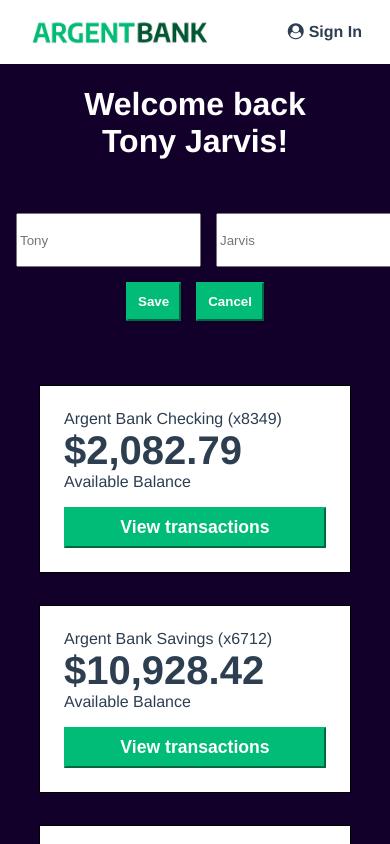
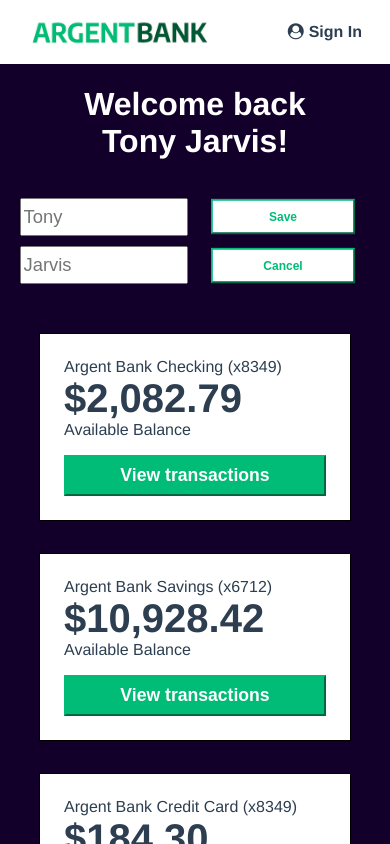
Before and after one commit to thxDuck/DylanPelle_13_072022, a React (Create React App) app: page /profile in a window 390 px wide. Shown: the top 844 px of the page. Built offline with nearby package versions, Linux system fonts and the light colour scheme.

Commit message:
Add edit name form

```diff
--- a/src/components/partials/loginForm.jsx
+++ b/src/components/partials/LoginForm.jsx
@@ -1,7 +1,6 @@
 import React from 'react'
 
-// TODO : Diviser le formulaire en deux parties ?
-const loginForm = () => {
+const LoginForm = () => {
     return (
         <form>
             <div className="input-wrapper">
@@ -21,4 +20,4 @@ const loginForm = () => {
     )
 }
 
-export default loginForm;
+export default LoginForm;
--- a/src/components/profile/EditName.jsx
+++ b/src/components/profile/EditName.jsx
@@ -1,6 +1,7 @@
 import React from 'react'
 
-// TODO : Créer plustot deux elements, un gauche et un droit
+// TODO : Diviser le formulaire en deux parties ?
+
 const EditName = (props) => {
     const { firstName, lastName } = props;
     return (
--- a/src/components/profile/HeaderProfile.jsx
+++ b/src/components/profile/HeaderProfile.jsx
@@ -1,11 +1,12 @@
 import React from 'react'
 import EditName from './EditName.jsx'
+
 const HeaderProfile = () => {
     return (
         <div className="header">
             <h1>Welcome back<br />Tony Jarvis!</h1>
              <EditName firstName="Tony" lastName="Jarvis" />
-           {/*  <button className="edit-button">Edit Name</button> */}
+            {/* <button className="edit-button">Edit Name</button> */}
         </div>
     )
 }
--- a/src/pages/Login.jsx
+++ b/src/pages/Login.jsx
@@ -1,5 +1,5 @@
 import React from 'react'
-import LoginForm from "../components/partials/loginForm.jsx";
+import LoginForm from "../components/partials/LoginForm.jsx";
 
 const Login = () => {
     return (
--- a/src/styles/style.css
+++ b/src/styles/style.css
@@ -6,7 +6,8 @@ html {
     color: #2c3e50;
   }
 
-body, #root {
+  body,
+  #root {
     margin: 0;
     display: flex;
     flex-direction: column;
@@ -294,28 +295,67 @@ body, #root {
   }
 
   #editProfile {
-    padding: 2rem 1rem;
     display: flex;
     flex-direction: column;
+    align-items: center;
+    justify-content: center;
+    gap: 25px;
+    height: auto;
 
-    /* align-items: center; */
-    /* justify-content: center; */
-    gap: 15px;
+    padding: 2rem 1rem;
   }
-#editProfile .input-group {
-    display: flex;
-    /* justify-content: center; */
-    margin: auto;
-    gap: 15px;
+
+  #editProfile input {
+    width: 15rem;
+    height: 2rem;
+    font-size: 1.15rem;
   }
-#editProfile .input-group input {
-    height: 3rem;
+  #editProfile button {
+    width: 7rem;
 
+    cursor: pointer;
+    color: #00bc77;
+    background-color: #fff;
+    transition: all 0.3s ease-in-out;
   }
-#editProfile .btn-group {
-    display: flex;
-    /* justify-content: center; */
-    margin: auto;
+  #editProfile button:hover {
+    background-color: #00bc77;
+    color: #fff;
+  }
+
+  #editProfile input:first-child {
+    margin-right: 1.5rem;
+  }
+  #editProfile button:last-child {
+    margin-left: 1.5rem;
+  }
+  @media (max-width: 720px) {
+    #editProfile {
+      flex-direction: row;
+      justify-content: center;
+      align-items: center;
       gap: 15px;
 
+      padding: 1rem 0.5rem;
+      height: auto;
     }
+
+    #editProfile div {
+      display: flex;
+      flex-direction: column;
+      width: 50%;
+      gap: 10px;
+      padding: auto;
+    }
+    #editProfile div:first-child {
+      align-items: flex-end;
+    }
+    #editProfile button,
+    #editProfile input {
+      margin: 0 !important;
+      width: 10rem;
+    }
+    #editProfile button {
+      transform: scale(0.9);
+    }
+  }
```
Lines whose indentation alone changed are shown as unchanged.
